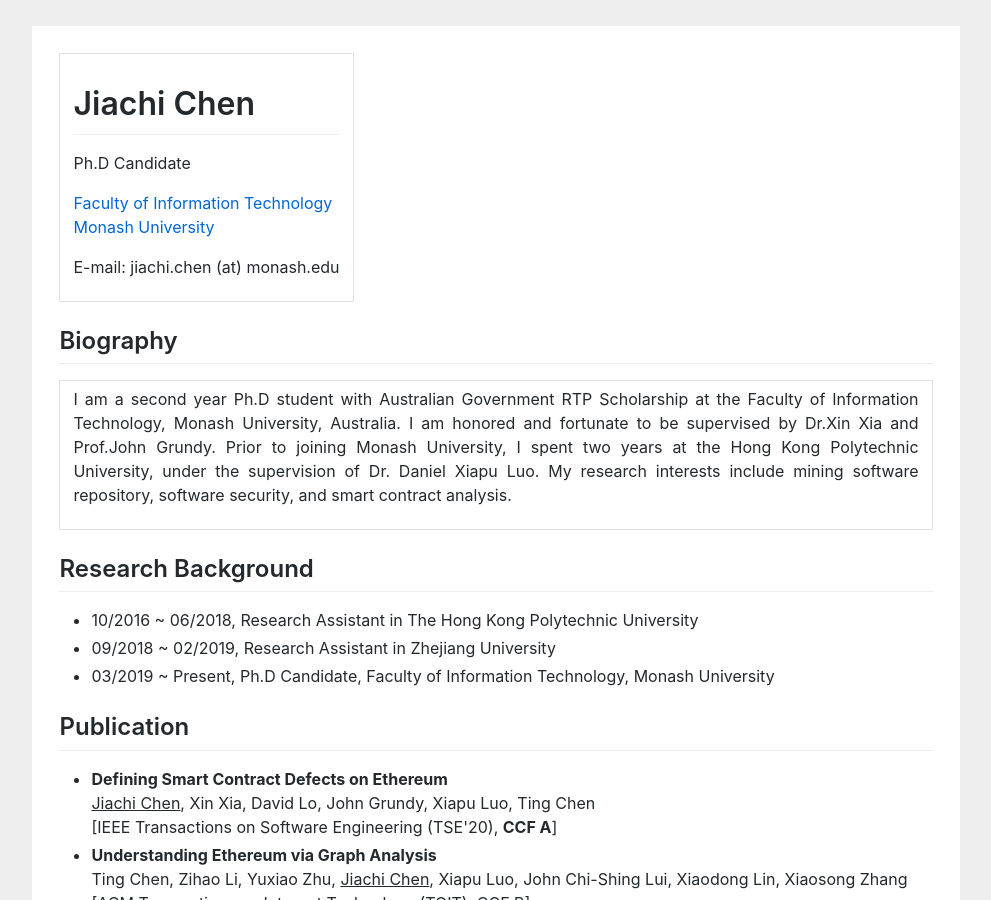
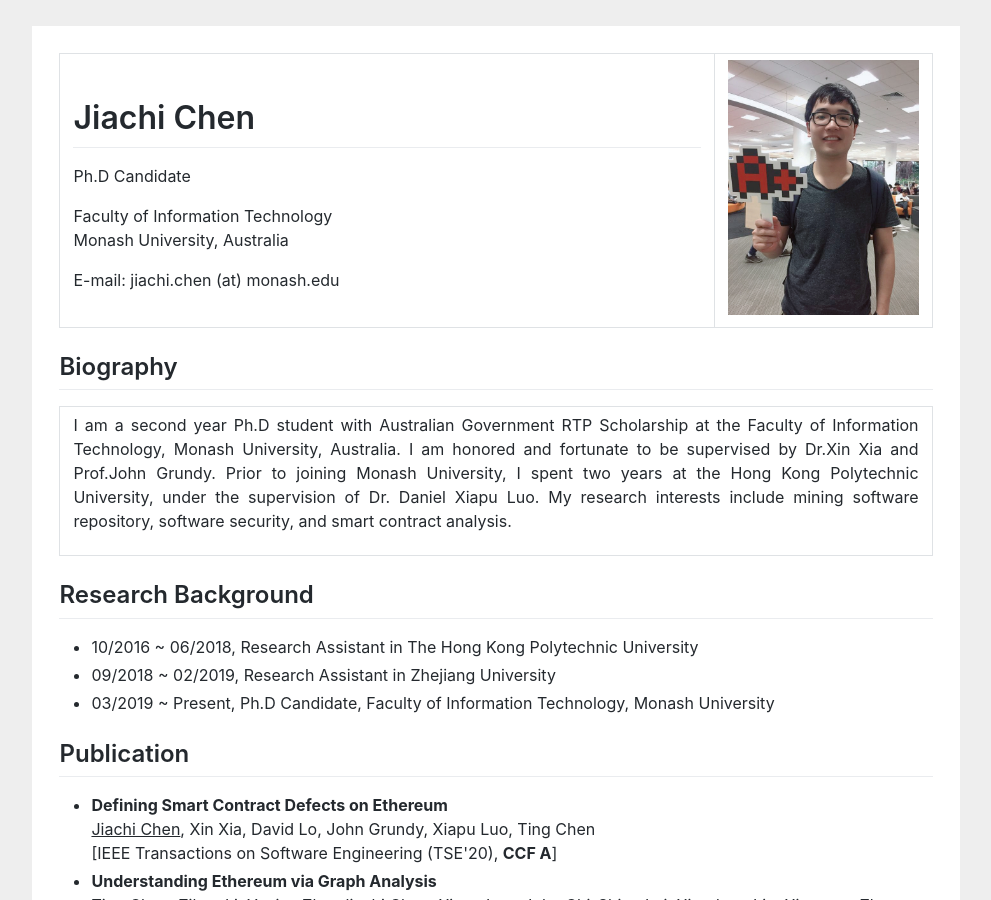
Before and after one commit to huangyuan-hy/huangyuan-hy.github.io, a Jekyll site: the page index.html, which Jekyll copies as it is, in a window 1280 px wide and 900 px high. Shown: the whole window, without its empty margins (144-1135 px from the left). Built offline with Jekyll 4.4.1, drawn with Linux system fonts in a browser that asks for light colours.

Commit message:
Update index.html

```diff
--- a/index.html
+++ b/index.html
@@ -39,15 +39,15 @@ gtag('config', 'UA-158965281-1');
 				<!-- td align="center" valign="middle">
 				<img src="images/header.jpg" width=180 align="middle">
 				</td -->
-				<td>
+				<td width="75%">
 					<h1>Jiachi Chen</h1>
 					<p>
 					Ph.D Candidate
 					</p>
 					<p>
-					<a href="https://www.monash.edu/it">
+
 						Faculty of Information Technology <br>
-						Monash University
+						Monash University, Australia
 					</a>
 					</p>
 					<!--p>
@@ -58,6 +58,10 @@ gtag('config', 'UA-158965281-1');
 					E-mail: jiachi.chen (at) monash.edu
 					</p>
 				</td>
+
+				<td width="25%">
+     					 <img src="/jiachi.jpeg" width="100%">
+   				</td>
 					</tr>
 				</table>
 				<h2>Biography</h2>
```
